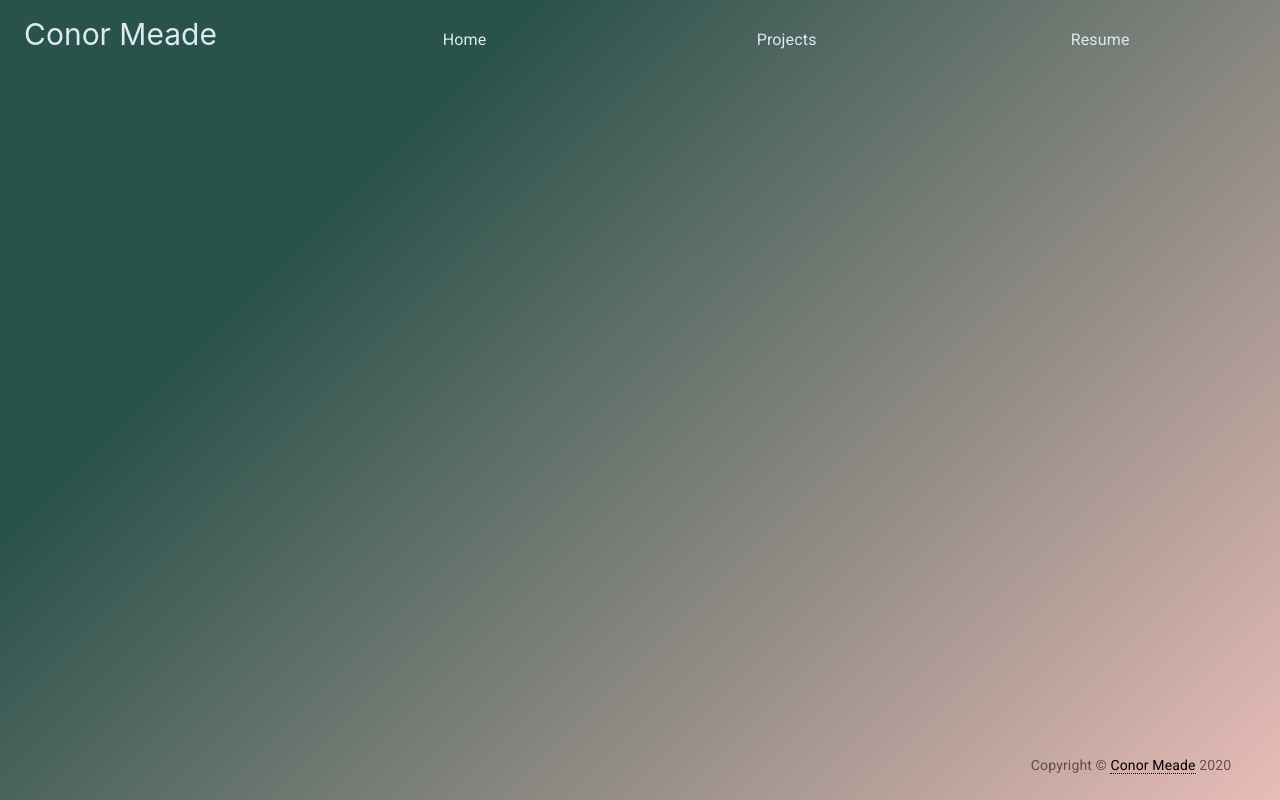
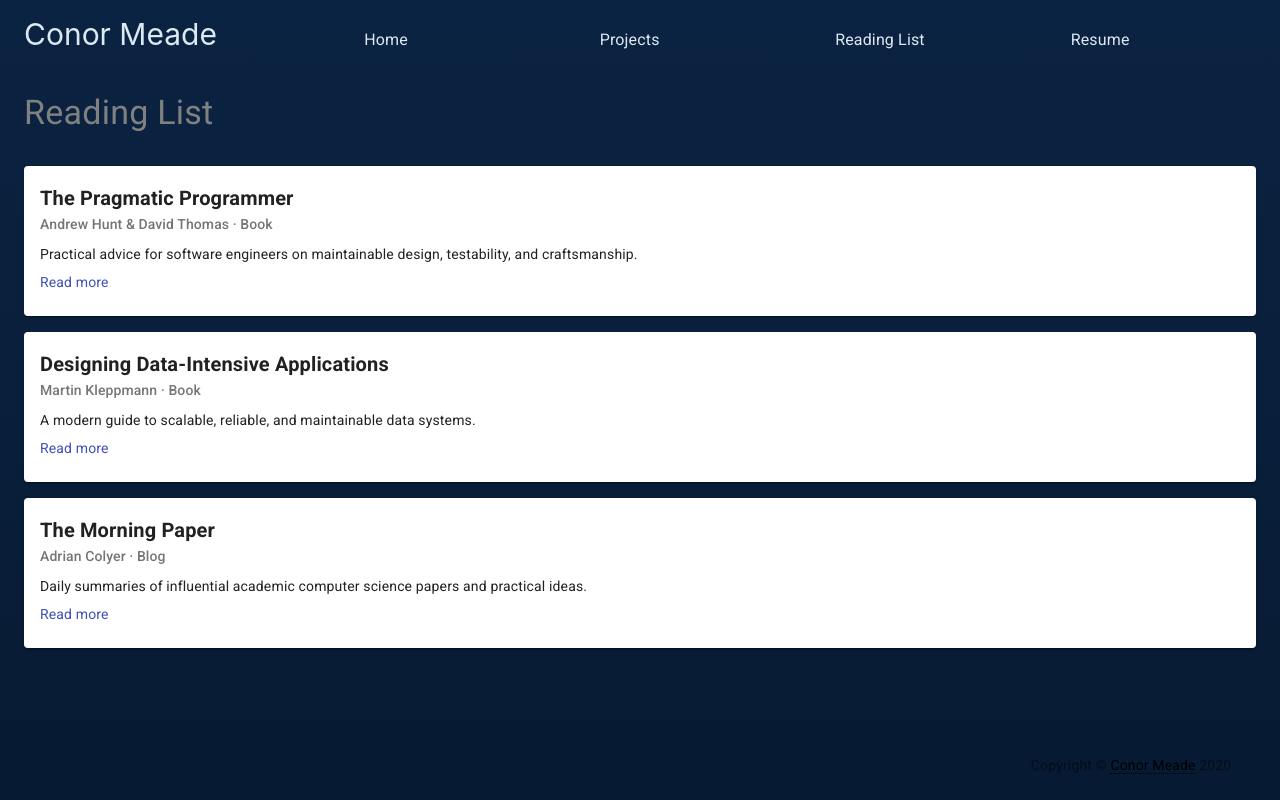
Before and after one commit to ConorMeade/Personal-site, a React (Create React App) app: page /reading-list in a window 1280 px wide. Built offline with nearby package versions, Linux system fonts and the light colour scheme.

Commit message:
Update home page, add reading list

```diff
--- a/src/App.css
+++ b/src/App.css
@@ -9,6 +9,7 @@ body {
   border: 0;
   outline: 0;
   font-size: 100%;
-  background-color: #e9bcb7;
-  background-image: linear-gradient(315deg, #e9bcb7 0%, #29524a 74%);
+  background-color: #0b2342;
+  background-image: linear-gradient(180deg, #0b2342 0%, #071a33 100%);
+  color: #f2f7ff;
 }
--- a/src/App.js
+++ b/src/App.js
@@ -4,6 +4,7 @@ import Home from './pages/Home';
 import Footer from './Components/Footer'
 import NavBar from './Components/NavBar';
 import Projects from './pages/Projects';
+import ReadingList from './pages/ReadingList';
 import { Route, Switch } from 'react-router-dom';
 import { Container } from '@material-ui/core';
 import { Box } from '@material-ui/core';
@@ -33,7 +34,7 @@ const useStyles = makeStyles({
 
 function App() {
   useEffect(() => {
-    document.title = "Conor Meade - Software Developer"
+    document.title = "Conor Meade - Software Developer and Data Scientist Student"
   }, [])
   const classes = useStyles()
   return (
@@ -45,6 +46,7 @@ function App() {
         <Switch>
           <Route exact path="/" component={Home} />
           <Route path="/Projects" component={Projects} />
+          <Route path="/reading-list" component={ReadingList} />
         </Switch>
         <footer className={classes.footer}>
           <Footer />
--- a/src/Components/NavBar.js
+++ b/src/Components/NavBar.js
@@ -44,6 +44,11 @@ export default function NavBar() {
                         Projects
                     </Link>
                 </Grid>
+                <Grid item xs={2}>
+                    <Link className={classes.links} component={RouterLink} to="/reading-list" variant="body1" color="inherit" >
+                        Reading List
+                    </Link>
+                </Grid>
                 <Grid item xs={2} >
                     <Link className={classes.links} href={'Conor Meade Resume (2023).pdf'} variant="body1" color="inherit">
                         Resume
--- a/src/Components/ProjectCard.js
+++ b/src/Components/ProjectCard.js
@@ -8,25 +8,38 @@ import CardMedia from '@material-ui/core/CardMedia';
 import Button from '@material-ui/core/Button';
 import Typography from '@material-ui/core/Typography';
 import Icon from '@material-ui/core/Icon';
-import Link from '@material-ui/core/Link';
 
 
-const useStyles = makeStyles({
+const useStyles = makeStyles(theme => ({
     root: {
-        width: "100%",
-        height: "100%",
+        width: '100%',
         display: 'flex',
-        flexWrap: "wrap",
-        justifyContent: "space-evenly",
-        alignContent: "space-between"
+        flexDirection: 'column',
+        justifyContent: 'space-between',
+        backgroundColor: theme.palette.background.paper,
+    },
+    media: {
+        width: '100%',
+        height: 0,
+        paddingTop: '56.25%',
+        backgroundSize: 'cover',
+        backgroundPosition: 'center',
+        [theme.breakpoints.down('sm')]: {
+            paddingTop: '75%',
+        },
     },
     caps: {
-        fontVariant: "all-small-caps"
+        fontVariant: 'all-small-caps',
     },
     content: {
-        alignContent: "top"
-    }
-})
+        display: 'flex',
+        flexDirection: 'column',
+        gap: theme.spacing(1),
+    },
+    actions: {
+        justifyContent: 'flex-end',
+    },
+}))
 
 const ProjectCard = props => {
     const classes = useStyles();
@@ -34,17 +47,12 @@ const ProjectCard = props => {
 
     return (
         <Card className={classes.root}>
-            <CardActionArea>
-                <Link href={git}>
+            <CardActionArea component="a" href={git} target="_blank" rel="noopener noreferrer">
                 <CardMedia
-                        component="img"
-                        alt={description}
+                    className={classes.media}
                     image={imageUrl}
                     title={title}
-                        height="700px"
-                        // width="700px"
                 />
-                </Link>
             </CardActionArea>
             <CardContent className={classes.content}>
                 <Typography variant="h5" component="h2">
@@ -53,13 +61,13 @@ const ProjectCard = props => {
                 <Typography variant="body1" color="textSecondary" component="p">
                     {description}
                 </Typography>
-                    <Typography variant="body1" color="textSecondary" component="p" className={classes.caps}>
+                <Typography variant="body2" color="textSecondary" component="p" className={classes.caps}>
                     {technology}
                 </Typography>
             </CardContent>
-            <CardActions>
-                <Button size="small" color="default" href={git} aria-label="view source code">
-                    <Icon className="fa fa-github"/>
+            <CardActions className={classes.actions}>
+                <Button size="small" color="default" href={git} aria-label="view source code" target="_blank" rel="noopener noreferrer">
+                    <Icon className="fa fa-github" />
                 </Button>
             </CardActions>
         </Card>
--- a/src/data/data.js
+++ b/src/data/data.js
@@ -114,5 +114,28 @@ export const projects = [
         technology: "React • Javascript • MaterialUI • HTML • CSS",
         git: `https://github.com/ConorMeade/Personal-site`
     },
+];
 
+export const readingList = [
+    {
+        title: "The Pragmatic Programmer",
+        author: "Andrew Hunt & David Thomas",
+        type: "Book",
+        description: "Practical advice for software engineers on maintainable design, testability, and craftsmanship.",
+        link: "https://pragprog.com/titles/tpp20/the-pragmatic-programmer-20th-anniversary-edition/"
+    },
+    {
+        title: "Designing Data-Intensive Applications",
+        author: "Martin Kleppmann",
+        type: "Book",
+        description: "A modern guide to scalable, reliable, and maintainable data systems.",
+        link: "https://dataintensive.net/"
+    },
+    {
+        title: "The Morning Paper",
+        author: "Adrian Colyer",
+        type: "Blog",
+        description: "Daily summaries of influential academic computer science papers and practical ideas.",
+        link: "https://blog.acolyer.org/"
+    }
 ];
--- a/src/pages/Home.js
+++ b/src/pages/Home.js
@@ -80,9 +80,6 @@ const Home = () => {
                         </Grid>
                         <Grid item sm={5}>
                             <CardContent className={classes.header}>
-                                <Typography gutterBottom variant="h2" component="h2">
-                                    Hi, I'm {firstName}
-                                </Typography>
                                 <Typography variant="body1" component="body1">
                                     {headline}
                                     <br />
@@ -119,8 +116,8 @@ const Home = () => {
                         <br />
 
                         <Typography variant="body1">
-                            I am a graduate of the <Link className={classes.links} href="https://www.cics.umass.edu/">UMass Amherst College of Information & Computer Sciences</Link>, majoring in Computer Science with a minor in Mathematics. I have been programming for over nine years and have studied variety of Computer Science disciplines.
-                            My professional experience is primarily in back end web development with a mix of front end development as well. I am passionate about learning new technologies and working within a team to create helpful software. My main interests are in <strong>Web Programming, Database Management, Systems,</strong> and <strong>Digitial Forensics.</strong>
+                            I am a graduate of the <Link className={classes.links} href="https://www.cics.umass.edu/">UMass Amherst College of Information & Computer Sciences</Link>, majoring in Computer Science with a minor in Mathematics. I am currently obtaining my Master's in Data Science at Tufts University.
+                            My professional experience is primarily in back end web development using SQL Server (Postgres, MySQL) with a mix of front end development in React and DevOps experience in Azure. I am passionate about learning new technologies and working within a team to create interesting and helpful software. My main interests are in <strong>Database Management, DevOps, Reinforcement Learning</strong> and <strong>Digitial Forensics.</strong>
                         </Typography>
                     </CardContent>
                 </Card>
@@ -142,7 +139,7 @@ const Home = () => {
                     </CardContent>
                 </Card>
             </Grid>
-            <Grid item xs = {6}>
+            {/* <Grid item xs = {6}>
                 <Card className={classes.root}>
                     <CardContent>
                         <Typography variant="h6">
@@ -153,7 +150,7 @@ const Home = () => {
                         </Typography>
                     </CardContent>
                 </Card>
-            </Grid>
+            </Grid> */}
 
         </Grid>
 
--- a/src/pages/Projects.js
+++ b/src/pages/Projects.js
@@ -17,9 +17,9 @@ const useStyles = makeStyles({
 const Projects = () => {
     const classes = useStyles();
     return (
-        <Grid container spacing={1} className={classes.root}>
+        <Grid container spacing={2} className={classes.root}>
             {projects.map(project =>
-                <Grid item sm={12} key={projects.indexOf(project)}>
+                <Grid item xs={12} md={6} key={project.title || projects.indexOf(project)}>
                     <ProjectCard project={project} />
                 </Grid>
             )}
--- /dev/null
+++ b/src/pages/ReadingList.js
@@ -0,0 +1,65 @@
+import React from 'react';
+import { makeStyles } from '@material-ui/core/styles';
+import Grid from '@material-ui/core/Grid';
+import Card from '@material-ui/core/Card';
+import CardContent from '@material-ui/core/CardContent';
+import Typography from '@material-ui/core/Typography';
+import Link from '@material-ui/core/Link';
+import { readingList } from '../data/data';
+
+const useStyles = makeStyles({
+    root: {
+        marginTop: '24px',
+        display: 'flex',
+        flexDirection: 'column',
+        gap: '16px'
+    },
+    card: {
+        width: '100%',
+    },
+    header: {
+        marginBottom: '16px'
+    },
+    itemTitle: {
+        fontWeight: 'bold'
+    },
+    itemMeta: {
+        marginTop: '8px'
+    }
+});
+
+const ReadingList = () => {
+    const classes = useStyles();
+
+    return (
+        <div className={classes.root}>
+            <Typography variant="h4" className={classes.header}>
+                Reading List
+            </Typography>
+            {readingList.map((item, index) => (
+                <Card className={classes.card} key={index}>
+                    <CardContent>
+                        <Typography variant="h6" className={classes.itemTitle}>
+                            {item.title}
+                        </Typography>
+                        <Typography variant="subtitle2" color="textSecondary">
+                            {item.author} · {item.type}
+                        </Typography>
+                        <Typography variant="body2" className={classes.itemMeta}>
+                            {item.description}
+                        </Typography>
+                        {item.link && (
+                            <Typography variant="body2" className={classes.itemMeta}>
+                                <Link href={item.link} target="_blank" rel="noopener noreferrer">
+                                    Read more
+                                </Link>
+                            </Typography>
+                        )}
+                    </CardContent>
+                </Card>
+            ))}
+        </div>
+    );
+};
+
+export default ReadingList;
```
Lines whose indentation alone changed are shown as unchanged.
